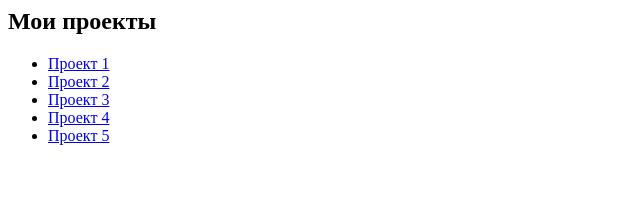
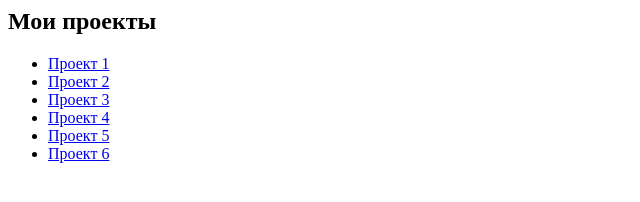
Before and after one commit to DASHAAAAA-5/portfolio, a plain HTML site: page index.html in a window 1280 px wide. Shown: the full height of the page, 0-640 px from the left. Drawn offline with Linux system fonts and the light colour scheme.

Commit message:
Update index.html

```diff
--- a/index.html
+++ b/index.html
@@ -6,5 +6,6 @@
     <li><a href="projects/project3.html">Проект 3</a></li>
     <li><a href="projects/project4.html">Проект 4</a></li>
     <li><a href="projects/project5.html">Проект 5</a></li>
+     <li><a href="projects/project6.html">Проект 6</a></li>
   </ul>
 </section>
```
